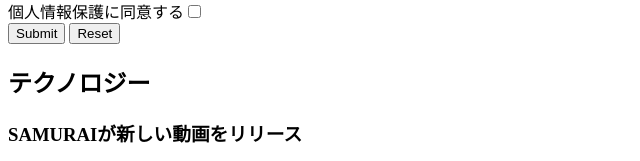
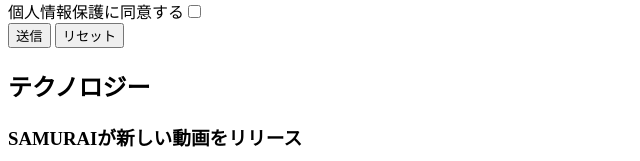
Before and after one commit to hayato683/html-css-basic-kadai, a plain HTML site: page kadai_008/kadai_008/kadai_008.html in a window 1280 px wide. Shown: the part 560-721 px from the top of the page, 0-640 px from the left. Drawn offline with Linux system fonts and the light colour scheme.

Commit message:
Add files via upload

```diff
--- a/kadai_008/kadai_008/kadai_008.html
+++ b/kadai_008/kadai_008/kadai_008.html
@@ -42,8 +42,8 @@
                     <br><label>おすすめの和菓子の名称</label><input type="text" placeholder="例：みたらし団子">
                     <br><label>おすすめする理由</label><textarea></textarea>
                     <br><label>個人情報保護に同意する</label><input type="checkbox">
-                    <br><input type="submit">
-                    <input type="reset">
+                    <br><input type="submit" value="送信">
+                    <input type="reset" value="リセット">
 
                 </form>
             </section>
```
